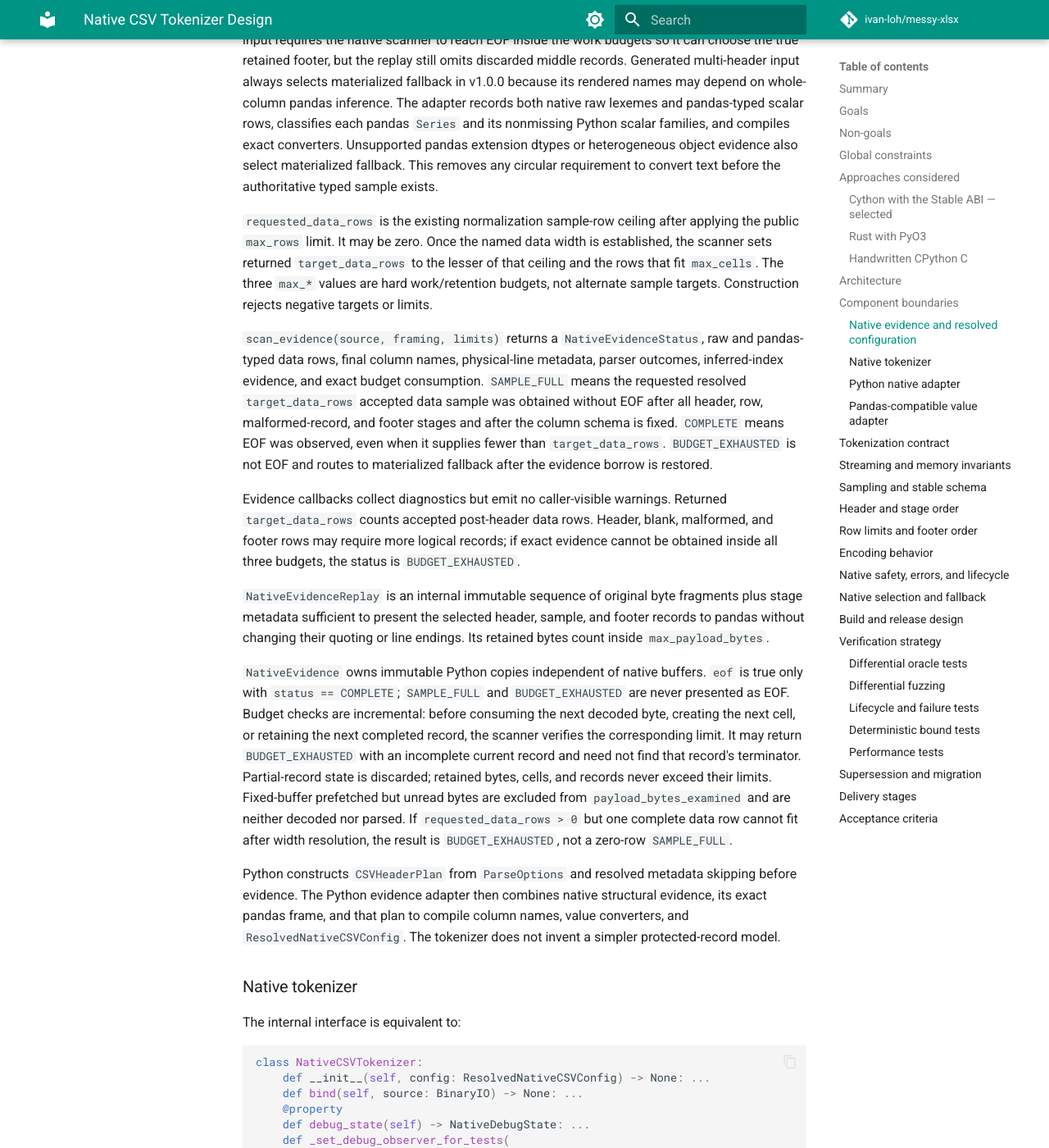
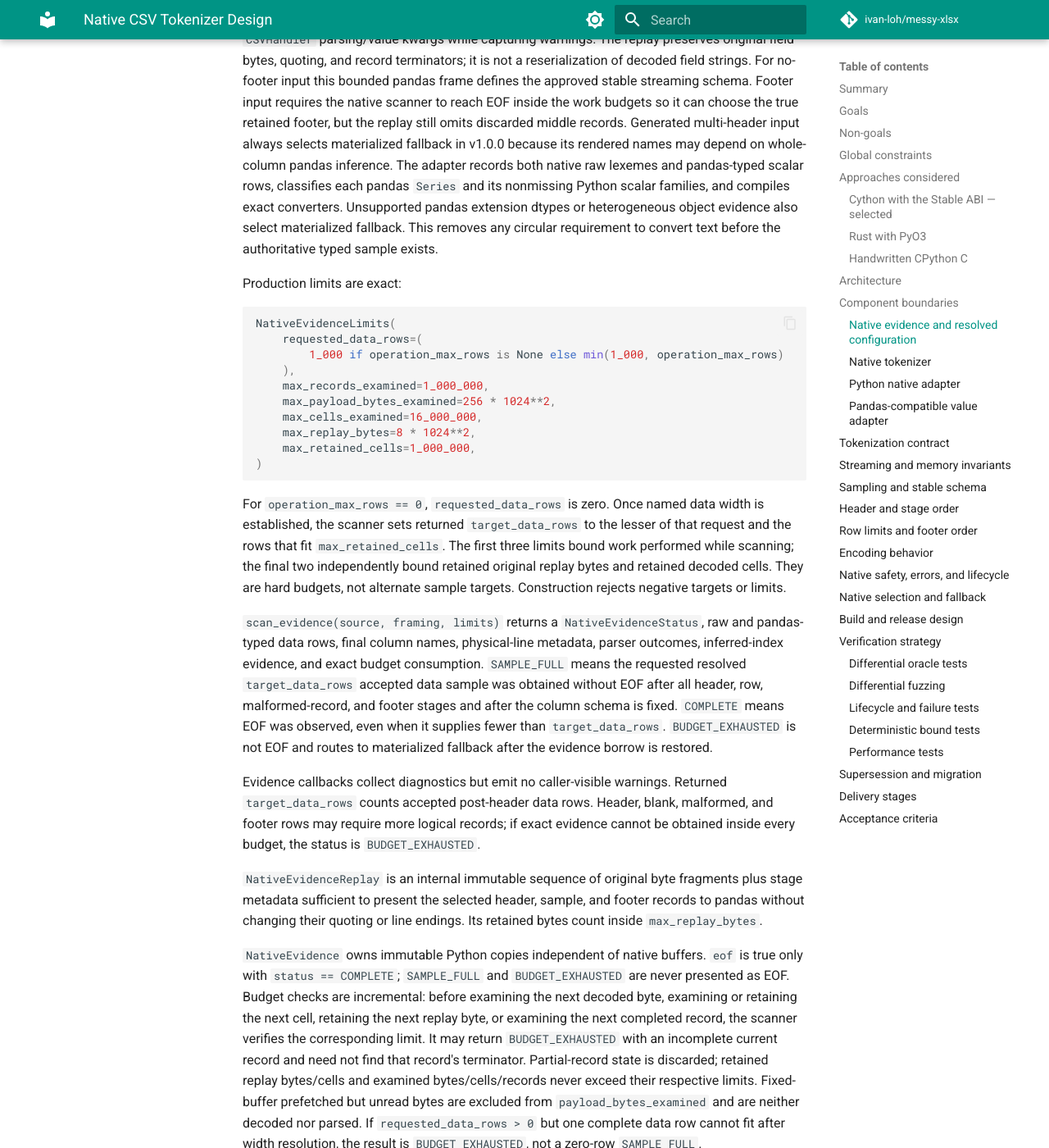
Before and after one commit to ivan-loh/messy-xlsx, an MkDocs documentation site: the page built from docs/superpowers/specs/2026-07-26-native-csv-tokenizer-design.md, in a window 1280 px wide and 1400 px high, scrolled down 5819 px. Shown: the whole window at 82% size. Built offline with MkDocs 1.6.1 and Material for MkDocs 9.7.7, drawn with Linux system fonts in a browser that asks for light colours; comment, search, counter and statistics services are not loaded; some of the changed text lies outside the part shown.

Commit message:
docs: pin native tokenizer production gates

````diff
--- a/docs/superpowers/specs/2026-07-26-native-csv-tokenizer-design.md
+++ b/docs/superpowers/specs/2026-07-26-native-csv-tokenizer-design.md
@@ -265,12 +269,28 @@ extension dtypes or heterogeneous object evidence also select materialized
 fallback. This removes any circular requirement to convert text before the
 authoritative typed sample exists.
 
-`requested_data_rows` is the existing normalization sample-row ceiling after
-applying the public `max_rows` limit. It may be zero. Once the named data width
-is established, the scanner sets returned `target_data_rows` to the lesser of
-that ceiling and the rows that fit `max_cells`. The three `max_*` values are
-hard work/retention budgets, not alternate sample targets. Construction
-rejects negative targets or limits.
+Production limits are exact:
+
+```python
+NativeEvidenceLimits(
+    requested_data_rows=(
+        1_000 if operation_max_rows is None else min(1_000, operation_max_rows)
+    ),
+    max_records_examined=1_000_000,
+    max_payload_bytes_examined=256 * 1024**2,
+    max_cells_examined=16_000_000,
+    max_replay_bytes=8 * 1024**2,
+    max_retained_cells=1_000_000,
+)
+```
+
+For `operation_max_rows == 0`, `requested_data_rows` is zero. Once named data
+width is established, the scanner sets returned `target_data_rows` to the
+lesser of that request and the rows that fit `max_retained_cells`. The first
+three limits bound work performed while scanning; the final two independently
+bound retained original replay bytes and retained decoded cells. They are hard
+budgets, not alternate sample targets. Construction rejects negative targets
+or limits.
 
 `scan_evidence(source, framing, limits)` returns a `NativeEvidenceStatus`,
 raw and pandas-typed data rows, final column names, physical-line metadata,
@@ -286,26 +306,27 @@ evidence borrow is restored.
 Evidence callbacks collect diagnostics but emit no caller-visible warnings.
 Returned `target_data_rows` counts accepted post-header data rows. Header, blank,
 malformed, and footer rows may require more logical records; if exact evidence
-cannot be obtained inside all three budgets, the status is
+cannot be obtained inside every budget, the status is
 `BUDGET_EXHAUSTED`.
 
 `NativeEvidenceReplay` is an internal immutable sequence of original byte
 fragments plus stage metadata sufficient to present the selected header,
 sample, and footer records to pandas without changing their quoting or line
-endings. Its retained bytes count inside `max_payload_bytes`.
+endings. Its retained bytes count inside `max_replay_bytes`.
 
 `NativeEvidence` owns immutable Python copies independent of native buffers.
 `eof` is true only with `status == COMPLETE`; `SAMPLE_FULL` and
 `BUDGET_EXHAUSTED` are never presented as EOF. Budget checks are incremental:
-before consuming the next decoded byte, creating the next cell, or retaining
-the next completed record, the scanner verifies the corresponding limit. It
+before examining the next decoded byte, examining or retaining the next cell,
+retaining the next replay byte, or examining the next completed record, the
+scanner verifies the corresponding limit. It
 may return `BUDGET_EXHAUSTED` with an incomplete current record and need not
 find that record's terminator. Partial-record state is discarded; retained
-bytes, cells, and records never exceed their limits. Fixed-buffer prefetched
-but unread bytes are excluded from `payload_bytes_examined` and are neither
-decoded nor parsed. If `requested_data_rows > 0` but one complete data row
-cannot fit after width resolution, the result is `BUDGET_EXHAUSTED`, not a
-zero-row `SAMPLE_FULL`.
+replay bytes/cells and examined bytes/cells/records never exceed their
+respective limits. Fixed-buffer prefetched but unread bytes are excluded from
+`payload_bytes_examined` and are neither decoded nor parsed. If
+`requested_data_rows > 0` but one complete data row cannot fit after width
+resolution, the result is `BUDGET_EXHAUSTED`, not a zero-row `SAMPLE_FULL`.
 
 Python constructs `CSVHeaderPlan` from `ParseOptions` and resolved metadata
 skipping before evidence. The Python evidence adapter then combines native
@@ -421,8 +442,9 @@ scalar representation.
 - Actual named CSV header cells and discarded implicit-index fields bypass
   data conversion.
 - Generated multi-header rows are ordinary pandas data rows before
-  `_generate_column_names`; they receive authoritative pandas physical
-  conversion before name rendering.
+  `_generate_column_names`; in v1.0.0 the materialized `CSVHandler`, not the
+  native value adapter, performs their authoritative pandas physical conversion
+  and name rendering.
 - A later non-null lexeme incompatible with the fixed sampled type raises
   contextual `StreamingTypeError` at its absolute accepted-row offset.
 
@@ -555,8 +577,10 @@ Public streams still compile configuration and stable schemas before return.
 Native bounded evidence uses the same semantic-engine, header-plan, footer,
 blank, malformed, implicit-index, and physical-value rules as the full pass.
 It runs inside
-`NativeEvidenceLimits(requested_data_rows, max_records, max_payload_bytes,
-max_cells)`. Footer lookahead bytes count toward every applicable budget. It
+`NativeEvidenceLimits(requested_data_rows, max_records_examined,
+max_payload_bytes_examined, max_cells_examined, max_replay_bytes,
+max_retained_cells)`. Footer lookahead work and retained values count toward
+every applicable budget. It
 does not create an unbounded source copy; a complete small-source replay is
 permitted only within every hard budget. It never converts budget exhaustion
 into synthetic EOF.
@@ -633,14 +657,15 @@ This late path behavior is an explicit compatibility exception: materialized
 earlier bytes. A streaming reader cannot revise already emitted rows. The
 exception is documented for v1.0.0 and has dedicated compatibility tests.
 
-When bounded path evidence selects the legacy Latin-1 fallback, the resolved
-configuration also selects the legacy fallback bad-line policy. The existing
-fallback reader omits `on_bad_lines="warn"`, so its default error behavior is
-part of the oracle rather than being silently normalized to the ordinary
-warning route. If that native full pass encounters a parser failure, the
-adapter raises the legacy terminal `FormatError("Cannot read CSV with any
-encoding")` with the established `attempted_formats` context and the native
-failure chained as its cause.
+When bounded path evidence selects the legacy Latin-1 fallback, the recomputed
+evidence and resolved configuration also select the legacy fallback bad-line
+policy. The existing fallback reader omits `on_bad_lines="warn"`, so its
+default error behavior is part of the oracle rather than being silently
+normalized to the ordinary warning route. Any ordinary parser failure during
+recomputed fallback evidence, its pandas replay, or the native full pass raises
+the legacy terminal `FormatError("Cannot read CSV with any encoding")` with the
+established `attempted_formats` context and the parser failure chained as its
+cause. Process failures propagate unchanged.
 
 The tokenizer may use Python incremental codecs internally for uncommon
 encodings. Common UTF-8, Latin-1, and UTF-16 paths may receive specialized
@@ -680,6 +705,7 @@ Failure translation is:
 | Evidence budget exhaustion | Restore evidence borrow, then select materialized route |
 | Evidence parser/decoder/I/O failure | Eager contextual `FormatError` before public return |
 | Full-pass parser/decoder/I/O failure | Lazy contextual `FormatError`, terminal |
+| Parser failure after path fallback encoding was selected, in evidence/replay/full pass | Legacy `Cannot read CSV with any encoding` `FormatError` plus `attempted_formats`; process failures unchanged |
 | Native warning event | Exact message via `pandas.errors.ParserWarning`, `stacklevel=3` |
 | Ordinary warning-emission callback failure | Contextual `FormatError` with the callback failure as cause, terminal |
 | Downstream physical incompatibility | Preserve contextual `StreamingTypeError` |
@@ -745,19 +771,42 @@ decision. Custom registry execution preserves
 `CSVExecutionKind.CUSTOM_SPI`; it never mislabels a custom handler as the
 built-in pandas fallback.
 
+The production gate is a source-controlled internal constant in
+`csv_native.py`:
+
+```python
+_NATIVE_CSV_PRODUCTION_READY: Final[bool] = False  # candidate revision
+```
+
+The final enablement revision changes only this functional source line to
+`True`; documentation and generated release metadata may change separately.
+Candidate public built-in CSV operations therefore select
+`MATERIALIZED_FALLBACK/PRODUCTION_GATE_DISABLED`.
+
+Candidate artifact smoke uses only the private
+`csv_native._run_candidate_artifact_smoke(...)` entry point. Internally it
+passes a module-owned `_CANDIDATE_SMOKE_TOKEN` to the adapter constructor,
+rechecks exact built-in configuration, runtime, import, and handshake
+eligibility, bypasses only the production-ready constant, and never
+participates in workbook/public routing. It records `NATIVE/NATIVE_SELECTED` in
+its isolated test metrics. No environment variable or public selector can
+activate this bypass.
+
 Native eligibility is resolved in this order:
 
 1. The exact built-in `HandlerRegistry`, unchanged built-in components, and
    exact built-in `CSVHandler` must own the detected format. Any registry
    subclass, detector override, handler replacement/subclass, component
    mutation, or `parse` override selects the materialized compatibility SPI.
-2. `MESSY_XLSX_DISABLE_NATIVE` is read once for the operation. Only the exact
+2. `_NATIVE_CSV_PRODUCTION_READY` must be true; otherwise public execution
+   selects the materialized route with `PRODUCTION_GATE_DISABLED`.
+3. `MESSY_XLSX_DISABLE_NATIVE` is read once for the operation. Only the exact
    string `"1"` disables native execution; all other and unset values are
    treated as enabled.
-3. Runtime must be non-free-threaded CPython 3.11 through 3.14. This guard runs
+4. Runtime must be non-free-threaded CPython 3.11 through 3.14. This guard runs
    before importing the extension. Future CPython versions may install an ABI3
    wheel but execute its bundled materialized path.
-4. The extension must import and report
+5. The extension must import and report
    `NATIVE_API_VERSION == 1` and
    `PANDAS_SEMANTIC_VERSION == "3.0.5"`.
 
@@ -828,7 +877,7 @@ per platform/architecture. The build jobs are deterministic:
   with explicit `musllinux_1_2` images;
 - macOS x86-64 uses deployment target 10.13 and macOS arm64 uses target 11.0
   on native architecture runners;
-- Windows uses x86-64.
+- Windows sets `CIBW_ARCHS_WINDOWS=AMD64` and produces only x86-64.
 
 These jobs produce manylinux_2_17 and musllinux_1_2 x86-64/aarch64, macOS
 x86-64/arm64, and Windows x86-64 `cp311-abi3` wheels.
@@ -854,6 +903,13 @@ wheel content and tag checks, `abi3audit==0.0.26 --strict`, `twine check`, and
 `pip check`.
 Smoke installations use direct artifact paths or an isolated
 `--no-index --find-links` wheelhouse outside the source tree.
+
+Candidate and final outputs use separate immutable artifact namespaces because
+their filenames and version tags coincide. Manifests record the SHA-256 of
+each source archive and wheel; final jobs verify every final wheel was built
+from the final source archive and never merge a candidate artifact. Resolver
+tests also prove unsupported-platform and free-threaded tags select the
+universal fallback wheel.
 
 Candidate native-wheel smoke tests assert extension presence and direct
 internal-adapter CSV parsing on all supported runtimes while the production
@@ -906,6 +962,8 @@ Dedicated exception fixtures assert:
 - a late strict path decode failure remains lazy and terminal instead of
   restarting already-emitted rows as Latin-1;
 - warning-as-error filters become contextual `FormatError`;
+- a fallback-encoding parser failure during footer evidence/pandas replay uses
+  the legacy terminal message and `attempted_formats` context;
 - `max_rows` completion before physical EOF, including zero;
 - object overflow, boolean-with-missing, and heterogeneous-evidence fallback;
 - header-none all-footer input, implicit-index establishment by a row removed
@@ -990,6 +1048,16 @@ Benchmarks cover:
 - `batch_size=1`;
 - large logical records;
 - nonzero footer retention.
+
+Every generated corpus stays below 310,000 logical records, 48 MiB of examined
+payload, and 4.8 million examined cells. Its selected header/sample/footer
+replay stays below 2 MiB and 100,000 retained cells. The large logical record
+appears after the first 1,000 accepted data rows so it exercises full-pass
+growth rather than evidence fallback. The footer corpus uses
+`skip_footer == 10`, reaches EOF inside the same limits, and must record
+`CSVExecutionKind.NATIVE`. Every performance case asserts the native decision
+before timing; unexpected fallback invalidates the run instead of silently
+benchmarking materialization.
 
 No-footer tokenizer-only cases compare with direct pandas C. Footer cases
 compare with both the retained Python streaming reference implementation and
````
Also changed, not shown: other parts of docs/superpowers/specs/2026-07-26-native-csv-tokenizer-design.md (+7 -3 lines), docs/superpowers/plans/2026-07-22-parser-performance-v1.md (+10 -7 lines).
